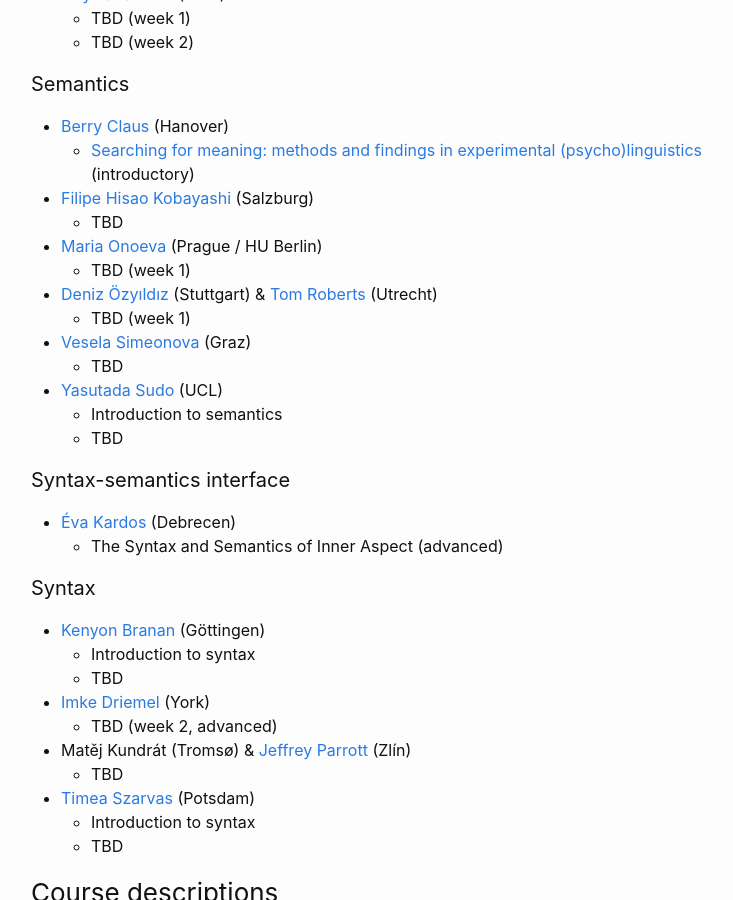
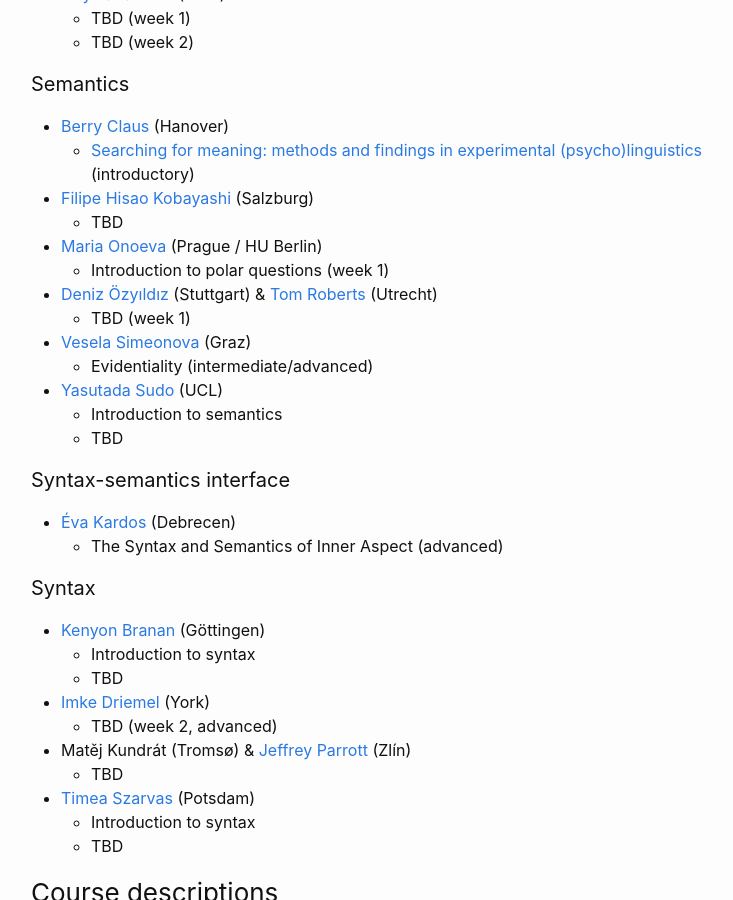
Before and after one commit to ovaschool/ovaschool.github.io, a Jekyll site: the page built from staticpages/ova2026.markdown, in a window 1280 px wide and 900 px high, scrolled down 758 px. Shown: the whole window, without its empty margins (239-972 px from the left). Built offline with Jekyll 4.4.1, drawn with Linux system fonts in a browser that asks for light colours.

Commit message:
Update ova2026.markdown

```diff
--- a/staticpages/ova2026.markdown
+++ b/staticpages/ova2026.markdown
@@ -37,11 +37,11 @@
 - [Filipe Hisao Kobayashi](https://fhkobayashi.net/) (Salzburg)
   - TBD
 - [Maria Onoeva](https://mariaonoeva.github.io/) (Prague / HU Berlin)
-  - TBD (week 1)
+  - Introduction to polar questions (week 1)
 - [Deniz Özyıldız](https://deniz.fr/) (Stuttgart) & [Tom Roberts](https://www.uu.nl/staff/TDHRoberts) (Utrecht)
   - TBD (week 1)
 - [Vesela Simeonova](https://kfunigraz.academia.edu/VeselaSimeonova) (Graz)
-  - TBD
+  - Evidentiality (intermediate/advanced)
 - [Yasutada Sudo](https://www.homepages.ucl.ac.uk/~ucjtudo/) (UCL)
   - Introduction to semantics
   - TBD
```
